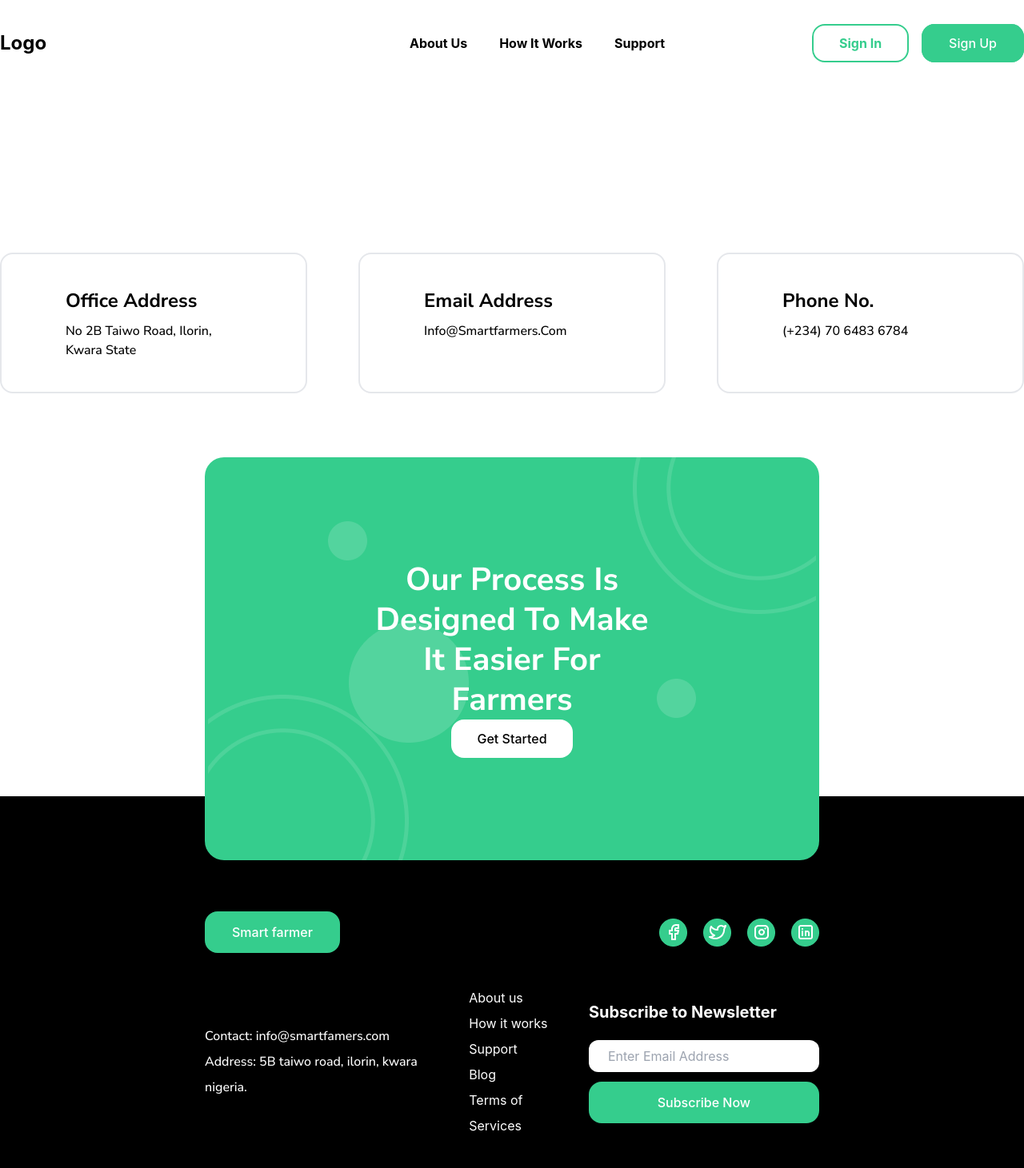
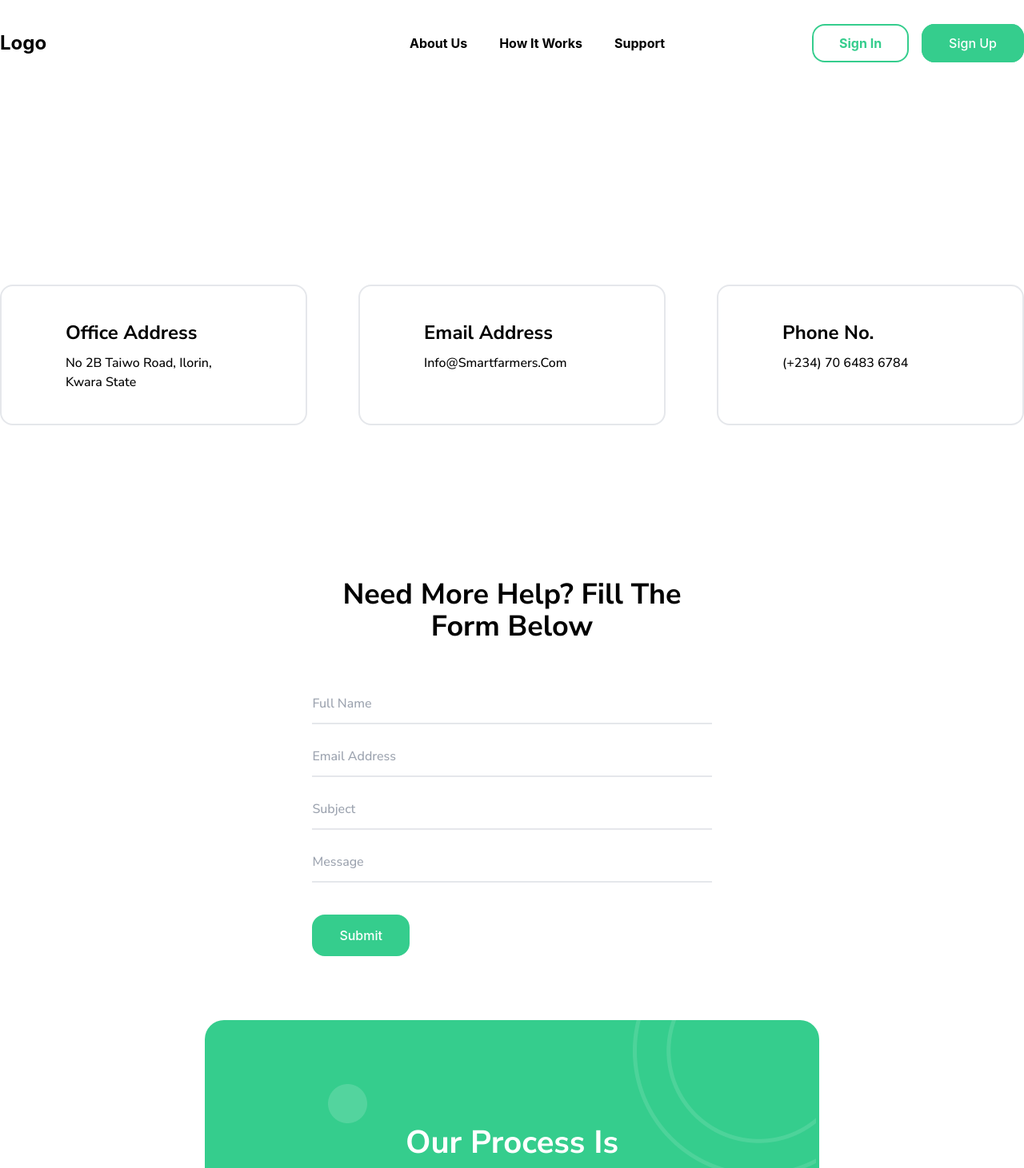
Before and after one commit to Toshmoney/smartfarmer, a React (Create React App) app in the folder client-side/: page /support in a window 1280 px wide. Shown: the top 1461 px of the page at 80% size. Built offline with nearby package versions, Linux system fonts and the light colour scheme; a web font is replaced by a local one.

Commit message:
updating Support page

```diff
--- a/client-side/src/Components/Page4/Content.jsx
+++ b/client-side/src/Components/Page4/Content.jsx
@@ -2,19 +2,31 @@ import React from 'react'
 
 const Content = () => {
   return (
-    <div>
-        <div className='container flex flex-row justify-between px-20 lg:px-0 lg:pt-[13rem]'>
-            <div className='flex flex-col gap-2 border-2 border-grey rounded-2xl w-[30%] py-10 text-left px-20'>
+    <div className='px-20 lg:px-0'>
+        <div className='container flex flex-col gap-10 my-10 lg:flex-row justify-between lg:pt-[13rem] lg:pb-[8rem]'>
+            <div className='flex flex-col gap-2 border-2 border-grey rounded-2xl lg:w-[30%] py-10 text-left px-20'>
                 <h3 className='capitalize nunito'>office address</h3>
                 <p className='capitalize nunito'>no 2B Taiwo road, ilorin, kwara state</p>
             </div>
-            <div className='flex flex-col gap-2 border-2 border-grey rounded-2xl w-[30%] py-10 text-left px-20'>
+            <div className='flex flex-col gap-2 border-2 border-grey rounded-2xl lg:w-[30%] py-10 text-left px-20'>
                 <h3 className='capitalize nunito'>email address</h3>
                 <p className='capitalize nunito'>info@smartfarmers.com</p>
             </div>
-            <div className='flex flex-col gap-2 border-2 border-grey rounded-2xl w-[30%] py-10 text-left px-20'>
+            <div className='flex flex-col gap-2 border-2 border-grey rounded-2xl lg:w-[30%] py-10 text-left px-20'>
                 <h3 className='capitalize nunito'>phone no.</h3>
                 <p className='capitalize nunito'>(+234) 70 6483 6784</p>
+            </div>
+        </div>
+        <div className='container w-full lg:w-[39%] flex flex-col gap-7'>
+            <h1 className='capitalize nunito text-2xl my-6 lg:text-4xl'>need more help? fill the form below</h1>
+            <div className='flex flex-col gap-4'>
+                <input className=' border-grey w-full py-3 outline-none border-b-2 nunito' type="text" placeholder='Full Name' />
+                <input className=' border-grey w-full py-3 outline-none border-b-2 nunito' type="text" placeholder='Email Address' />
+                <input className=' border-grey w-full py-3 outline-none border-b-2 nunito' type="text" placeholder='Subject' />
+                <input className=' border-grey w-full py-3 outline-none border-b-2 nunito' type="text" placeholder='Message' />
+                <div className='text-left mt-6'>
+                    <button className='btn text-white'>Submit</button>
+                </div>
             </div>
         </div>
     </div>
```
